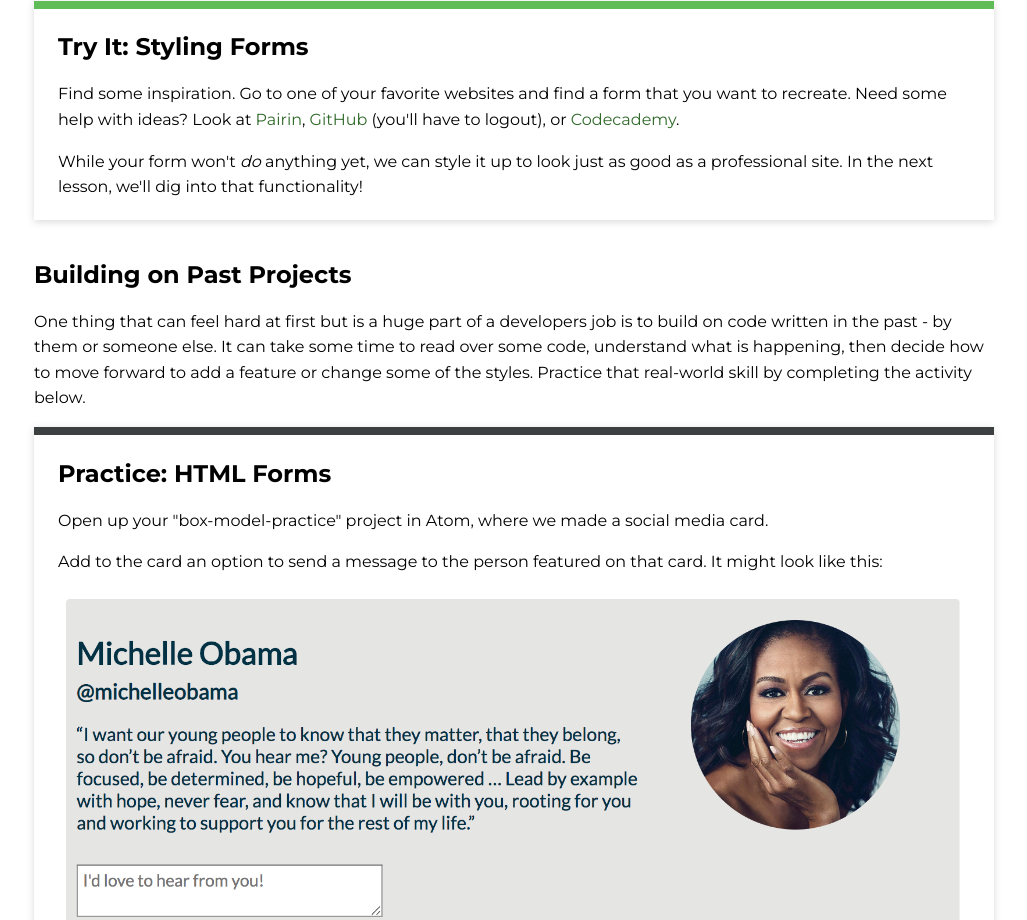
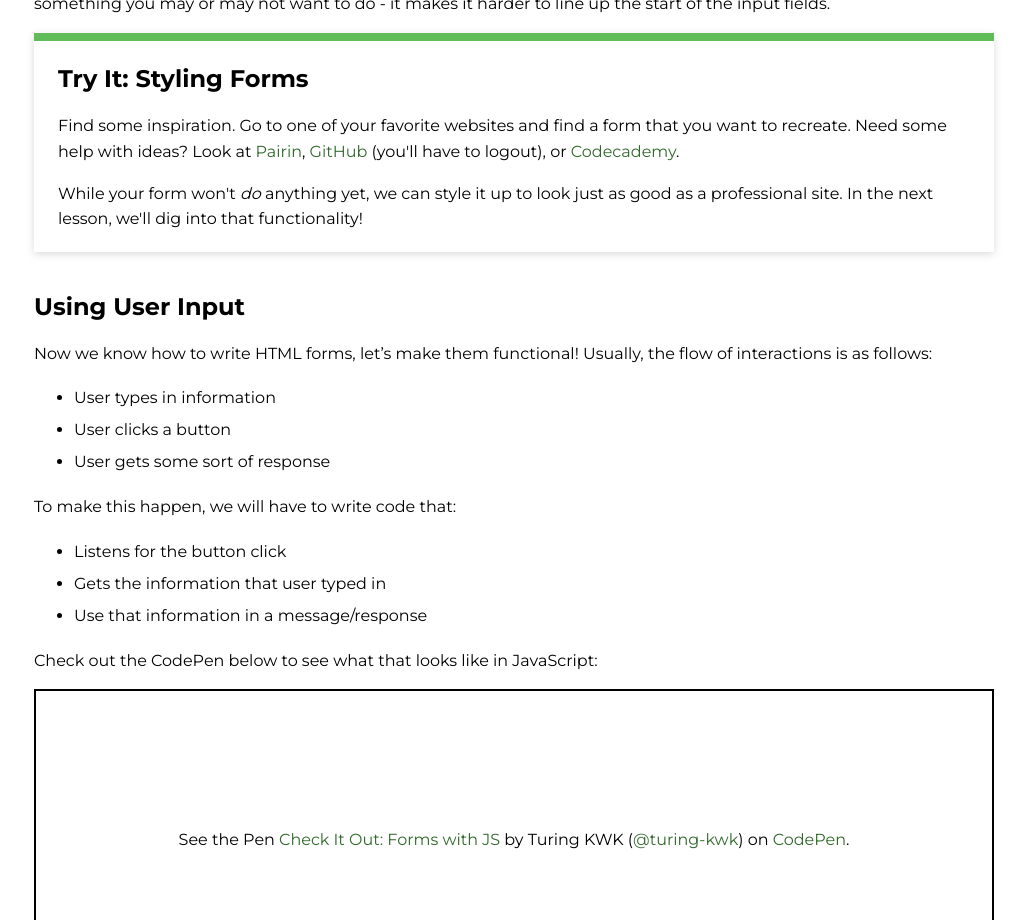
Before and after one commit to ameseee/kwk-curriculum-site, a Jekyll site: the page built from web-app/lessons/js-forms/index.md, in a window 1280 px wide and 1400 px high, scrolled down 3618 px. Shown: the top 920 px of the window, without its empty margins (126-1153 px from the left). Built offline with Jekyll 4.4.1, drawn with Linux system fonts in a browser that asks for light colours; nearby versions of some CDN libraries; some of the changed text lies outside the part shown.

Commit message:
Start HTML & JS Forms lesson

````diff
--- a/web-app/lessons/html-forms/index.md
+++ b/web-app/lessons/js-forms/index.md
@@ -1,18 +1,19 @@
 ---
-title: HTML Forms
+title: Forms
 ---
 
 ## Learning Goals
 
-* Understand the structure of an HTML form
-* Create and style an HTML form
+* Understand the required structure of an HTML form
+* Grab the user input from a form
+* Give user a customized response after a user completes a form
 
 ## Technical Vocabulary
 
-- form
-- input
-- label
-- type
+- Form
+- Input
+- Label
+- Type
 
 ## Forms
 
@@ -87,7 +88,7 @@
   <p>While your form won't <em>do</em> anything yet, we can style it up to look just as good as a professional site. In the next lesson, we'll dig into that functionality!</p>
 </div>
 
-## Building on Past Projects
+<!-- ## Building on Past Projects
 
 One thing that can feel hard at first but is a huge part of a developers job is to build on code written in the past - by them or someone else. It can take some time to read over some code, understand what is happening, then decide how to move forward to add a feature or change some of the styles. Practice that real-world skill by completing the activity below.
 
@@ -96,4 +97,61 @@
   <p>Open up your "box-model-practice" project in Atom, where we made a social media card.</p>
   <p>Add to the card an option to send a message to the person featured on that card. It might look like this:</p>
   <img src="./assets/card-with-form.png">
+</div> -->
+
+## Using User Input
+
+Now we know how to write HTML forms, let's make them functional! Usually, the flow of interactions is as follows:
+- User types in information
+- User clicks a button
+- User gets some sort of response
+
+To make this happen, we will have to write code that:
+- Listens for the button click
+- Gets the information that user typed in
+- Use that information in a message/response
+
+Check out the CodePen below to see what that looks like in JavaScript:
+
+<p class="codepen" data-height="300" data-theme-id="36709" data-default-tab="css,result" data-user="turing-kwk" data-slug-hash="YMOMgE" style="height: 300px; box-sizing: border-box; display: flex; align-items: center; justify-content: center; border: 2px solid black; margin: 1em 0; padding: 1em;" data-pen-title="Check It Out: Forms with JS">
+  <span>See the Pen <a href="https://codepen.io/turing-kwk/pen/YMOMgE/">
+  Check It Out: Forms with JS</a> by Turing KWK (<a href="https://codepen.io/turing-kwk">@turing-kwk</a>)
+  on <a href="https://codepen.io">CodePen</a>.</span>
+</p>
+<script async src="https://static.codepen.io/assets/embed/ei.js"></script>
+<br>
+
+What was the line of code that allowed us to access the information the user typed in? What's new to us about this line of code? Note: the location of this is very important; it must be _inside_ the event handler.
+
+
+## Forms
+
+In the HTML Forms lesson, we wrapped inputs in a `form` element. In this lesson, we've just left `input` elements floating around. The `form` element has some default behavior that can be tricky, but we'll briefly go into it.
+
+By default, when a `form` is submitted, it will attempt to send that request somewhere (to our back-end, if we had one), then refresh the page. This is not ideal for us because we don't actually want to send information off or refresh the page. The video below illustrates the default behavior:
+
+<iframe width="100%" height="560" frameborder="0" scrolling="no" src="https://screencast-o-matic.com/embed?sc=cqhebOZmE0&v=5&ff=1" allowfullscreen="true"></iframe>
+
+While this can be inconvenient, we have a work-around! We can prevent the default behavior that the click usually causes. We will add one line of code to our event handler:
+
+```js
+function addName(event) {
+  event.preventDefault();
+  // the rest of your code here
+}
+```
+
+The `event` variable we are passing around represents the click event. This is a little abstract, but when an event takes place, we have an object with a lot of information about that event. `.preventDefault()` is a function we can call on the event to prevent the refresh from occurring.
+
+<div class="try-it">
+  <h2>Try It: Refactor into a Form</h2>
+  <p>Fork <a target="blank" href="https://codepen.io/turing-kwk/pen/YbKWbw?editors=1111">this CodePen</a> and refactor it so that the inputs are wrapped in a form. Make sure it has the same functionality it did before your refactor.</p>
 </div>
+
+Take some time to put together everything we've learned today and complete the practice below.
+
+<div class="practice">
+  <h2>Practice: DOM Manipulation</h2>
+  <p>You can create a folder on your Desktop, or a CodePen. Don't forget to load jQuery into your project!</p>
+  <p>Build a small site that has one input field for the user to type their name and a button to submit. When the user clicks the button, they should see a message with their name appear on the screen.</p>
+</div>
````
Also changed, not shown: web-app/lessons/js-forms/assets/card-with-form.png (renamed from web-app/lessons/html-forms/assets/card-with-form.png).
